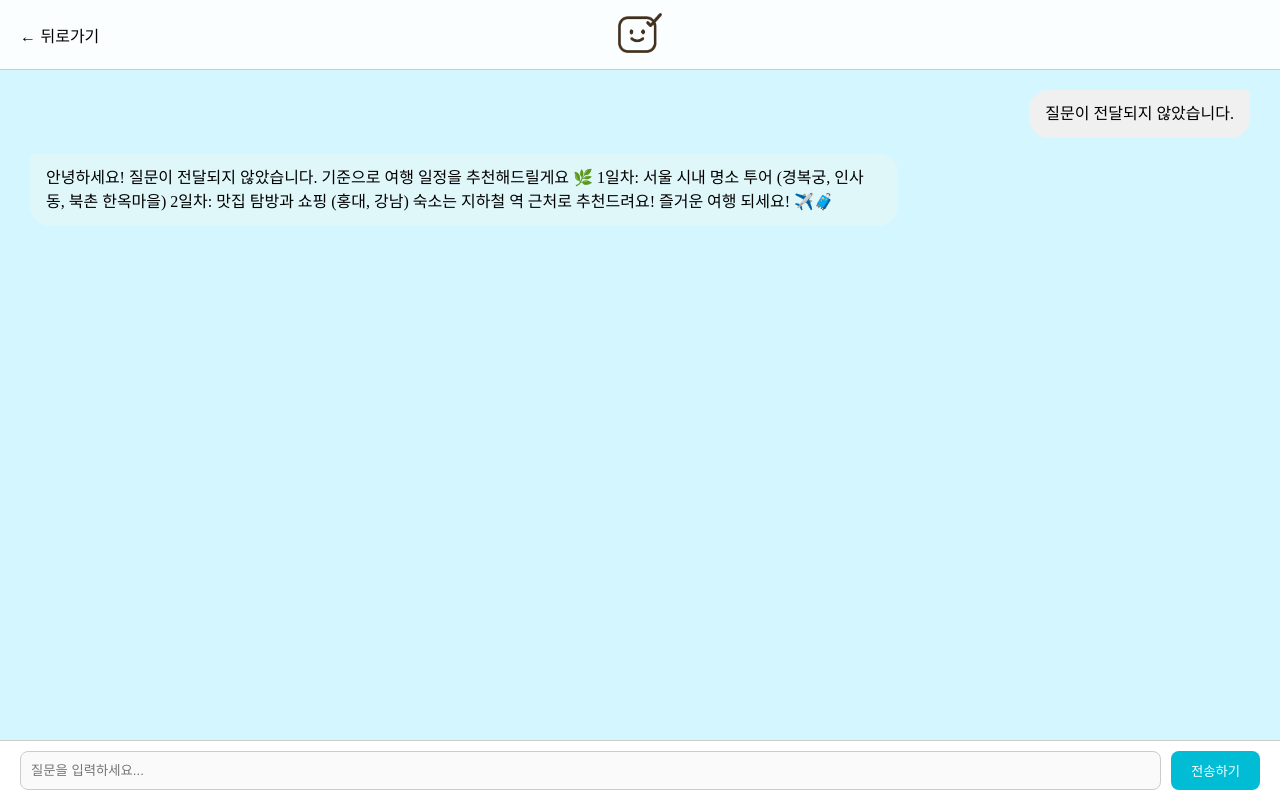
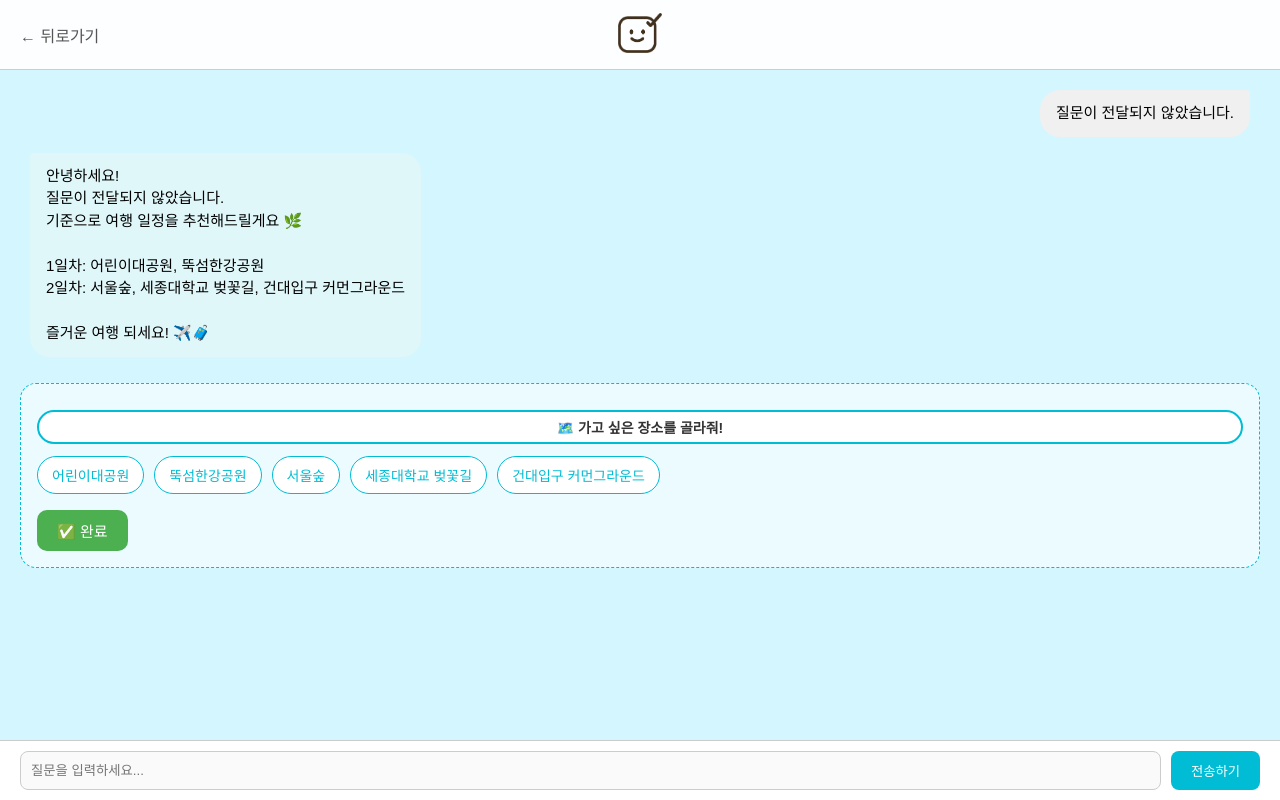
Before and after one commit to SKProject-Team4/front, a React (Vite) app: page /ai-chat in a window 1280 px wide. Built offline with nearby package versions, Linux system fonts and the light colour scheme.

Commit message:
merge하기 전

```diff
--- a/src/pages/AIChatPage.css
+++ b/src/pages/AIChatPage.css
@@ -1,21 +1,25 @@
+/* 전체 채팅 페이지 래퍼 */
 .chat-wrapper {
   background-color: #D4F6FF;
   min-height: 100vh;
   display: flex;
   flex-direction: column;
+  font-family: 'Noto Sans KR', sans-serif;
 }
 
+/* 헤더 바 */
 .chat-header {
   height: 70px;
   display: flex;
   align-items: center;
-  justify-content: center; /* 기본은 가운데 */
-  position: relative;      /* 버튼과 로고를 절대 위치로 조정하기 위함 */
+  justify-content: center;
+  position: relative;
+  padding: 0 20px;
+  background-color: rgba(255, 255, 255, 0.95);
   border-bottom: 1px solid #ccc;
-  background-color: rgba(255, 255, 255, 0.9);
-  padding: 0 20px;
 }
 
+/* 뒤로가기 버튼 */
 .back-button {
   position: absolute;
   left: 20px;
@@ -23,29 +27,38 @@
   border: none;
   font-size: 16px;
   cursor: pointer;
+  color: #555;
 }
 
+/* 로고를 가운데에 위치시키기 위한 div */
 .chat-title-center {
   display: flex;
   justify-content: center;
+  align-items: center;
   width: 100%;
 }
 
+/* 채팅 본문 */
 .chat-body {
   display: flex;
   flex-direction: column;
   padding: 20px;
   gap: 16px;
+  flex-grow: 1;
 }
 
+/* 말풍선 공통 스타일 */
 .chat-bubble {
   max-width: 70%;
   padding: 12px 16px;
   border-radius: 20px;
   line-height: 1.5;
+  white-space: pre-line;
   word-break: break-word;
+  font-size: 15px;
 }
 
+/* 사용자 말풍선 */
 .chat-bubble.user {
   background-color: #f0f0f0;
   align-self: flex-end;
@@ -53,6 +66,7 @@
   margin-right: 10px;
 }
 
+/* AI 말풍선 */
 .chat-bubble.ai {
   background-color: #e0f7fa;
   align-self: flex-start;
@@ -60,6 +74,63 @@
   margin-left: 10px;
 }
 
+/* 장소 선택 영역 */
+.place-selection {
+  margin-top: 10px;
+  background-color: #ffffff88;
+  padding: 16px;
+  border-radius: 16px;
+  border: 1px dashed #00bcd4;
+}
+
+/* 장소 버튼들 묶음 */
+.place-buttons {
+  display: flex;
+  flex-wrap: wrap;
+  gap: 10px;
+  margin-top: 12px;
+}
+
+/* 각 장소 버튼 */
+.place-button {
+  padding: 8px 14px;
+  border-radius: 20px;
+  border: 1px solid #00bcd4;
+  background-color: white;
+  color: #00bcd4;
+  cursor: pointer;
+  font-size: 14px;
+  transition: all 0.2s ease-in-out;
+}
+
+.place-button:hover {
+  background-color: #00bcd4;
+  color: white;
+}
+
+.place-button.selected {
+  background-color: #00bcd4;
+  color: white;
+}
+
+/* 완료 버튼 */
+.complete-button {
+  margin-top: 16px;
+  padding: 10px 20px;
+  background-color: #4caf50;
+  color: white;
+  border: none;
+  border-radius: 10px;
+  cursor: pointer;
+  font-size: 15px;
+  transition: 0.2s;
+}
+
+.complete-button:hover {
+  background-color: #43a047;
+}
+
+/* 입력창 하단 (지금은 비활성화) */
 .chat-input {
   margin-top: auto;
   border-top: 1px solid #ccc;
@@ -82,4 +153,12 @@
   color: #fff;
   border: none;
   border-radius: 8px;
+  cursor: not-allowed;
 }
+
+/* 키워드 안내 타이틀 */
+.keyword-title {
+  font-size: 14px;
+  font-weight: 600;
+  color: #333;
+}
--- a/src/pages/AIChatPage.jsx
+++ b/src/pages/AIChatPage.jsx
@@ -1,33 +1,108 @@
+import { useEffect, useState } from 'react';
 import { useLocation, useNavigate } from 'react-router-dom';
 import './AIChatPage.css';
 import Logo from "../components/Logo";
+
+// ⭐ 장소 뽑아내기 함수 (간단한 예시)
+const extractPlaces = (text) => {
+  const regex = /어린이대공원|뚝섬한강공원|서울숲|세종대학교 벚꽃길|건대입구 커먼그라운드/g;
+  return text.match(regex) || [];
+};
+
+// ⭐ 임시 AI 응답 함수 (실제로는 GPT API로 대체 가능)
+const getRouteFromAI = async (selectedPlaces) => {
+  const list = selectedPlaces.join(" → ");
+  return `✨ 선택하신 장소를 기반으로 추천 코스를 알려드릴게요!\n\n${list} 도보 코스는 하루 일정으로 적당해요! 중간중간 휴식 장소도 추천드려요 ☕`;
+};
 
 const AIChatPage = () => {
   const navigate = useNavigate();
   const location = useLocation();
   const { state } = location;
 
-  const question = state?.question || '질문이 전달되지 않았습니다.';
-  const response = `안녕하세요!\n ${question} \n기준으로 여행 일정을 추천해드릴게요 🌿\n\n1일차: 서울 시내 명소 투어 (경복궁, 인사동, 북촌 한옥마을)\n2일차: 맛집 탐방과 쇼핑 (홍대, 강남)\n숙소는 지하철 역 근처로 추천드려요!\n\n즐거운 여행 되세요! ✈️🧳`;
+  const initialQuestion = state?.question || '질문이 전달되지 않았습니다.';
+  const initialAnswer = `안녕하세요!\n${initialQuestion}\n기준으로 여행 일정을 추천해드릴게요 🌿\n\n1일차: 어린이대공원, 뚝섬한강공원\n2일차: 서울숲, 세종대학교 벚꽃길, 건대입구 커먼그라운드\n\n즐거운 여행 되세요! ✈️🧳`;
+
+  // 🧠 메시지 상태 (대화형 출력)
+  const [messages, setMessages] = useState([
+    { role: 'user', text: initialQuestion },
+    { role: 'ai', text: initialAnswer }
+  ]);
+
+  // 🧠 장소 관련 상태
+  const [places, setPlaces] = useState([]);
+  const [selectedPlaces, setSelectedPlaces] = useState([]);
+
+  useEffect(() => {
+    const latestAI = messages.findLast((m) => m.role === 'ai');
+    if (latestAI) {
+      const found = extractPlaces(latestAI.text);
+      setPlaces(found);
+    }
+  }, [messages]);
+
+  // 🎯 완료 눌렀을 때 → AI 응답 추가
+  const handleComplete = async () => {
+    if (selectedPlaces.length === 0) return;
+
+    const question = `${selectedPlaces.join(', ')} 으로 도보 여행 코스 추천해줘`;
+    const answer = await getRouteFromAI(selectedPlaces);
+
+    setMessages((prev) => [
+      ...prev,
+      { role: 'user', text: question },
+      { role: 'ai', text: answer }
+    ]);
+
+    setPlaces([]); // 버튼 안보이게
+    setSelectedPlaces([]); // 선택 초기화
+  };
 
   return (
     <div className="chat-wrapper">
-
       {/* 헤더 */}
       <div className="chat-header">
         <button onClick={() => navigate(-1)} className="back-button">← 뒤로가기</button>
         <div className="chat-title-center">
-            <Logo />
+          <Logo />
         </div>
       </div>
 
-      {/* 본문 */}
+      {/* 대화 내용 */}
       <div className="chat-body">
-        <div className="chat-bubble user">{question}</div>
-        <div className="chat-bubble ai">{response}</div>
+        {messages.map((msg, index) => (
+          <div key={index} className={`chat-bubble ${msg.role}`}>
+            {msg.text}
+          </div>
+        ))}
+
+        {/* 장소 선택 버튼 */}
+        {places.length > 0 && (
+          <div className="place-selection">
+            <div className="keyword-title">🗺️ 가고 싶은 장소를 골라줘!</div>
+            <div className="place-buttons">
+              {places.map((place) => (
+                <button
+                  key={place}
+                  onClick={() =>
+                    setSelectedPlaces((prev) =>
+                      prev.includes(place)
+                        ? prev.filter((p) => p !== place)
+                        : [...prev, place]
+                    )
+                  }
+                  className={`place-button ${selectedPlaces.includes(place) ? 'selected' : ''}`}
+                >
+                  {place}
+                </button>
+              ))}
+            </div>
+            <button className="complete-button" onClick={handleComplete}>✅ 완료</button>
+          </div>
+        )}
       </div>
 
-      {/* 질문 입력창 (기능 없음) */}
+      {/* 입력창 (비활성화 상태) */}
       <div className="chat-input">
         <input type="text" placeholder="질문을 입력하세요..." disabled />
         <button disabled>전송하기</button>
```
